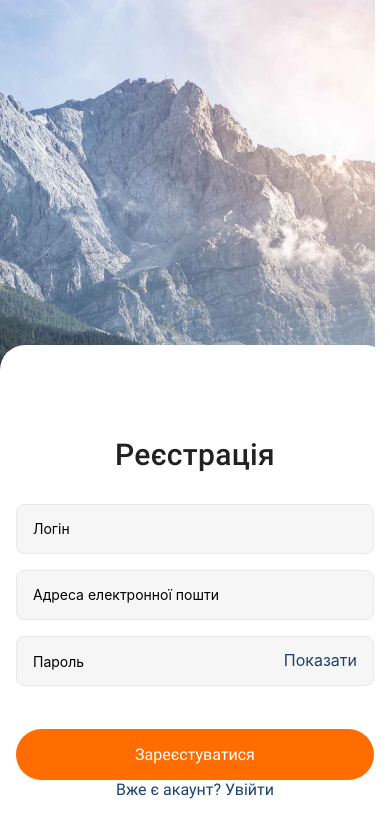
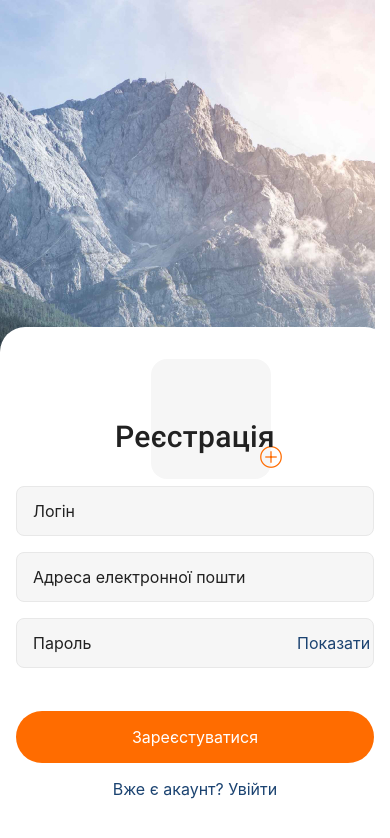
Before and after one commit to snizhanamohyl/react-native-app, a React Native app: screen / in a window 390 px wide. Shown: the top 838 px of the page. Built offline with nearby package versions, Linux system fonts and the light colour scheme.

Commit message:
add: focus styles, image wrap

```diff
--- a/App.js
+++ b/App.js
@@ -4,12 +4,23 @@ import {
   Text,
   View,
   ImageBackground,
+  Image,
   TextInput,
   TouchableOpacity,
+  KeyboardAvoidingView,
 } from "react-native";
+import { EvilIcons } from "@expo/vector-icons";
 import { useFonts } from "expo-font";
+import { useState } from "react";
 
 export default function App() {
+  const [isSecuredPassword, setIsSecuredPassword] = useState(true);
+  const [isFocused, setIsFocused] = useState({
+    name: false,
+    email: false,
+    password: false,
+  });
+
   const [fontsLoaded] = useFonts({
     "Roboto-Regular": require("./assets/fonts/Roboto-Regular.ttf"),
     "Roboto-Medium": require("./assets/fonts/Roboto-Medium.ttf"),
@@ -20,6 +31,14 @@ export default function App() {
     return null;
   }
 
+  const togglePasswordVisibility = () => {
+    setIsSecuredPassword((prevState) => !prevState);
+  };
+
+  const toggleFocus = (inputName) => {
+    setIsFocused((prev) => ({ ...prev, [inputName]: !prev[inputName] }));
+  };
+
   return (
     <ImageBackground
       source={require("./assets/images/register-bg.jpg")}
@@ -27,31 +46,65 @@ export default function App() {
       style={styles.image}
     >
       <View style={styles.content}>
+        {/* <KeyboardAvoidingView behavior={"padding"}> */}
+        <View style={styles.avatarWrap}>
+          <Image style={styles.avatar} source={""} />
+          <TouchableOpacity style={styles.plus} activeOpacity={0.8}>
+            <EvilIcons name="plus" size={32} color="#FF6C00" />
+          </TouchableOpacity>
+        </View>
         <Text style={styles.title}>Реєстрація</Text>
         <View style={styles.inputsWrap}>
-          <View style={styles.input}>
-            <TextInput placeholder="Логін"></TextInput>
-          </View>
-          <View style={styles.input}>
-            <TextInput placeholder="Адреса електронної пошти"></TextInput>
+          <View
+            style={{
+              ...styles.input,
+              borderColor: isFocused.name ? "#FF6C00" : "#E8E8E8",
+            }}
+          >
+            <TextInput
+              style={styles.inputText}
+              onFocus={() => toggleFocus("name")}
+              onBlur={() => toggleFocus("name")}
+              placeholder="Логін"
+            ></TextInput>
           </View>
           <View
             style={{
               ...styles.input,
-              marginBottom: 0,
-              flexDirection: "row",
-              justifyContent: "space-between",
-              alignItems: "center",
+              borderColor: isFocused.email ? "#FF6C00" : "#E8E8E8",
             }}
           >
-            <TextInput placeholder="Пароль"></TextInput>
-            <Text style={styles.show}>Показати</Text>
+            <TextInput
+              style={styles.inputText}
+              onFocus={() => toggleFocus("email")}
+              onBlur={() => toggleFocus("email")}
+              placeholder="Адреса електронної пошти"
+            ></TextInput>
+          </View>
+          <View
+            style={{
+              ...styles.input,
+              borderColor: isFocused.password ? "#FF6C00" : "#E8E8E8",
+              marginBottom: 0,
+            }}
+          >
+            <TextInput
+              style={styles.inputText}
+              secureTextEntry={isSecuredPassword}
+              onFocus={() => toggleFocus("password")}
+              onBlur={() => toggleFocus("password")}
+              placeholder="Пароль"
+            ></TextInput>
+            <Text style={styles.show} onPress={togglePasswordVisibility}>
+              Показати
+            </Text>
           </View>
         </View>
         <TouchableOpacity style={styles.btn} activeOpacity={0.8}>
           <Text style={styles.btnText}>Зареєстуватися</Text>
         </TouchableOpacity>
         <Text style={styles.navText}>Вже є акаунт? Увійти</Text>
+        {/* </KeyboardAvoidingView> */}
       </View>
       <StatusBar style="auto" />
     </ImageBackground>
@@ -69,9 +122,25 @@ const styles = StyleSheet.create({
     backgroundColor: "#ffffff",
     paddingHorizontal: 16,
     paddingBottom: 45,
+    // paddingBottom: 116,
     paddingTop: 92,
-    // flex: 1,
-    // justifyContent: "flex-end",
+    fontFamily: "Roboto-Regular",
+    position: "relative",
+  },
+  avatarWrap: {
+    position: "absolute",
+    left: "50%",
+  },
+  avatar: {
+    width: 120,
+    height: 120,
+    backgroundColor: "#F6F6F6",
+    borderRadius: 16,
+    transform: [{ translateX: -44 }, { translateY: -60 }],
+  },
+  plus: {
+    position: "absolute",
+    transform: [{ translateX: 60 }, { translateY: 21 }],
   },
   title: {
     color: "#212121",
@@ -86,16 +155,20 @@ const styles = StyleSheet.create({
     borderWidth: 1,
     borderRadius: 8,
     borderColor: "#E8E8E8",
-    color: "#BDBDBD",
-    fontFamily: "Roboto-Regular",
     paddingHorizontal: 16,
-    paddingTop: 15,
-    paddingBottom: 15,
     marginBottom: 16,
     height: 50,
+    flexDirection: "row",
+    justifyContent: "space-between",
+    alignItems: "center",
+    gap: 16,
+    color: "#BDBDBD",
   },
   inputText: {
     fontSize: 16,
+    height: "100%",
+    flexGrow: 1,
+    color: "#212121",
   },
   inputsWrap: {
     marginBottom: 43,
@@ -103,15 +176,14 @@ const styles = StyleSheet.create({
   show: {
     color: "#1B4371",
     fontSize: 16,
-    lineHeight: 1.1875,
   },
   btn: {
     borderRadius: 100,
     backgroundColor: "#FF6C00",
+    marginBottom: 16,
   },
   btnText: {
     color: "#ffffff",
-    fontFamily: "Roboto-Regular",
     textAlign: "center",
     fontSize: 16,
     paddingHorizontal: 32,
@@ -119,7 +191,6 @@ const styles = StyleSheet.create({
   },
   navText: {
     color: "#1B4371",
-    fontFamily: "Roboto-Regular",
     textAlign: "center",
     fontSize: 16,
   },
--- a/package.json
+++ b/package.json
@@ -9,11 +9,12 @@
     "web": "expo start --web"
   },
   "dependencies": {
+    "@expo/vector-icons": "^13.0.0",
     "expo": "~49.0.5",
+    "expo-font": "~11.4.0",
     "expo-status-bar": "~1.6.0",
     "react": "18.2.0",
-    "react-native": "0.72.3",
-    "expo-font": "~11.4.0"
+    "react-native": "0.72.3"
   },
   "devDependencies": {
     "@babel/core": "^7.20.0"
```
Also changed, not shown: 1 other file (tests, documents, lock files or other folders).
